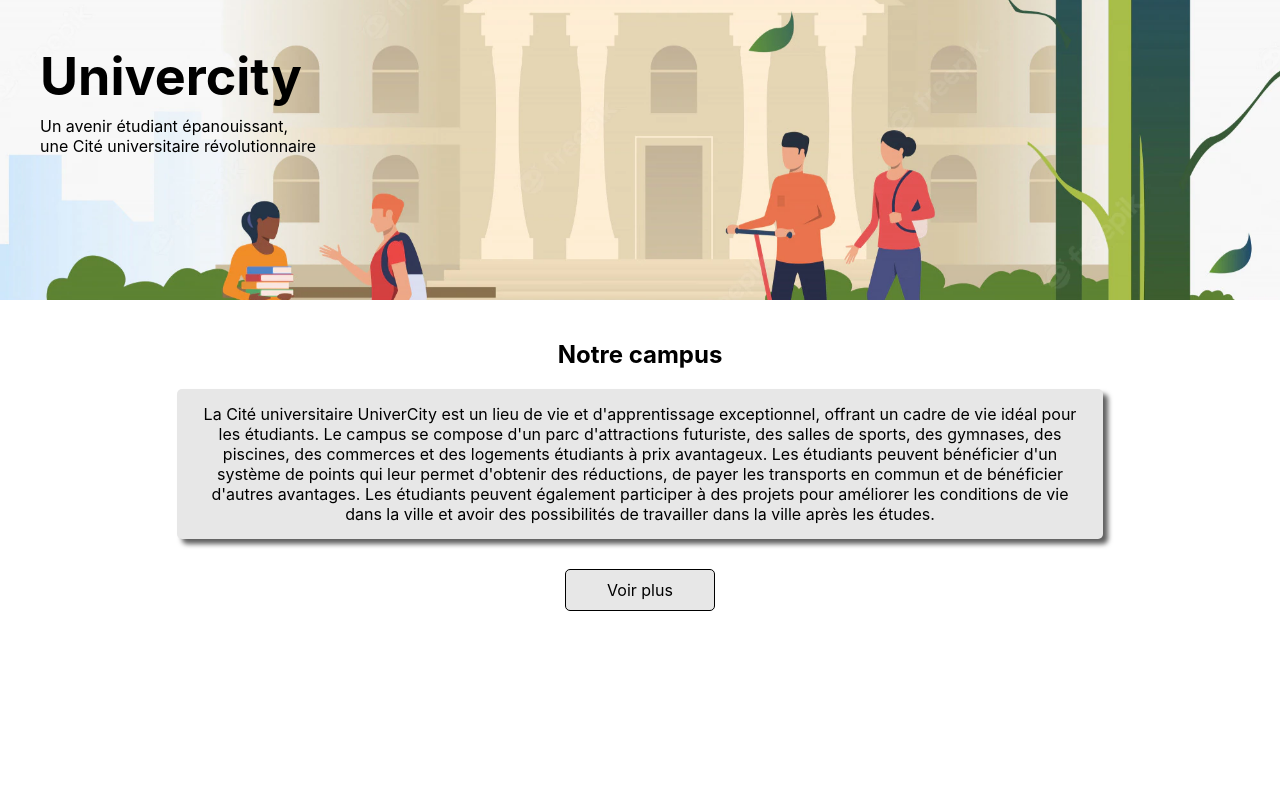
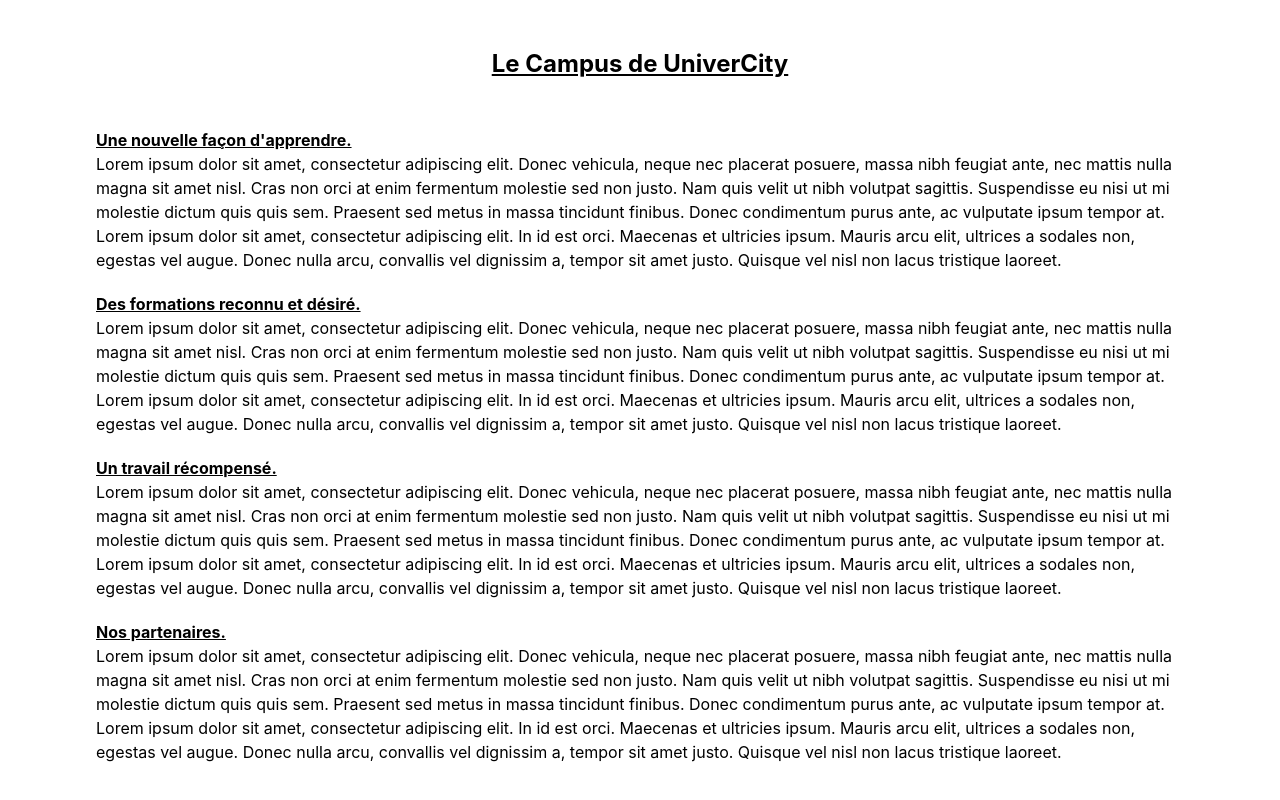
Before and after one commit to BastienBYRA/UniverCity, a React (Create React App) app in the folder univercity/: page / in a window 1280 px wide. Shown: the top 800 px of the page. Built offline with nearby package versions, Linux system fonts and the light colour scheme.

Commit message:
composant TitleWithSubText + Page Description

```diff
--- a/univercity/package.json
+++ b/univercity/package.json
@@ -34,5 +34,8 @@
       "last 1 firefox version",
       "last 1 safari version"
     ]
+  },
+  "devDependencies": {
+    "tailwindcss": "^3.2.4"
   }
 }
--- a/univercity/src/App.css
+++ b/univercity/src/App.css
@@ -1,3 +1,7 @@
+@tailwind base;
+@tailwind components;
+@tailwind utilities;
+
 .index-head {
   width: 100%;
   position: relative;
--- a/univercity/src/App.js
+++ b/univercity/src/App.js
@@ -5,7 +5,8 @@ import DescriptionPage from './pages/Description';
 function App() {
   return (
     <>
-    <CampusHead/>
+    {/* <CampusHead/> */}
+    <DescriptionPage />
     </>
   );
 }
--- a/univercity/src/components/TitleWithSubtext.js
+++ b/univercity/src/components/TitleWithSubtext.js
@@ -8,8 +8,8 @@ class TitleWithSubtext extends React.Component {
     }
     render() {
         return (
-        <div>
-            <h2>{this.title}</h2>
+        <div className="mt-5">
+            <h2 className="underline font-bold">{this.title}</h2>
             <p>{this.description}</p>
         </div>
         )
--- a/univercity/src/pages/Description.js
+++ b/univercity/src/pages/Description.js
@@ -9,9 +9,10 @@ class DescriptionPage extends React.Component {
 
     render() {
         return (
+        <div className="mx-24 mb-12">
+            <h1 className="text-center text-2xl font-bold my-12 underline">Le Campus de UniverCity</h1>
+
             <div>
-            <h1>Le Campus de UniverCity</h1>
-
                 {descData && descData.map((data) => {
                     return (
                         <TitleWithSubtext
@@ -21,6 +22,8 @@ class DescriptionPage extends React.Component {
                     )
                 })}
             </div>
+
+        </div>
         )
     }
 }
--- /dev/null
+++ b/univercity/tailwind.config.js
@@ -0,0 +1,8 @@
+/** @type {import('tailwindcss').Config} */
+module.exports = {
+  content: ["./src/**/*.{html,js}"],
+  theme: {
+    extend: {},
+  },
+  plugins: [],
+}
```
Also changed, not shown: 2 other files (tests, documents, lock files or other folders). Lines whose indentation alone changed are shown as unchanged.
